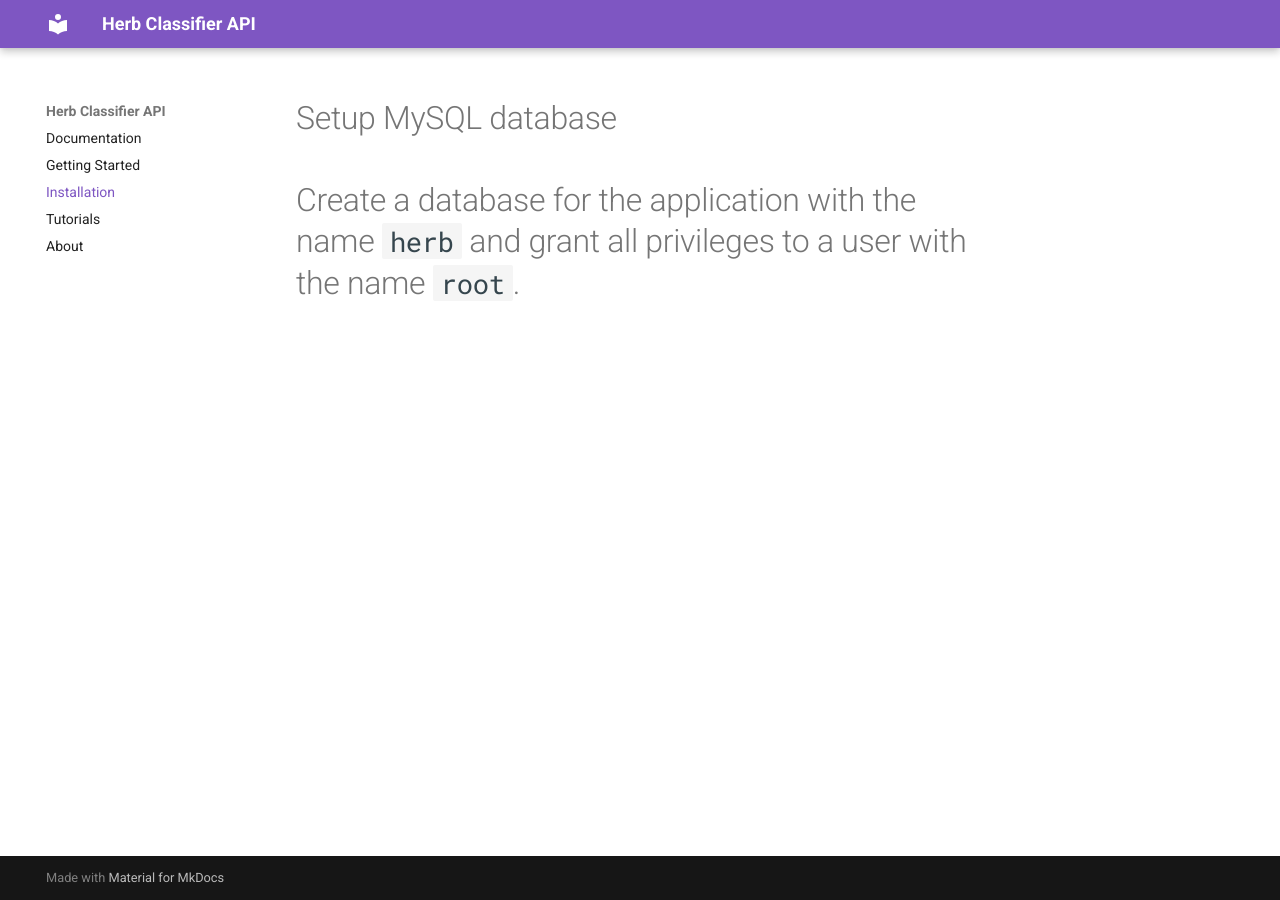
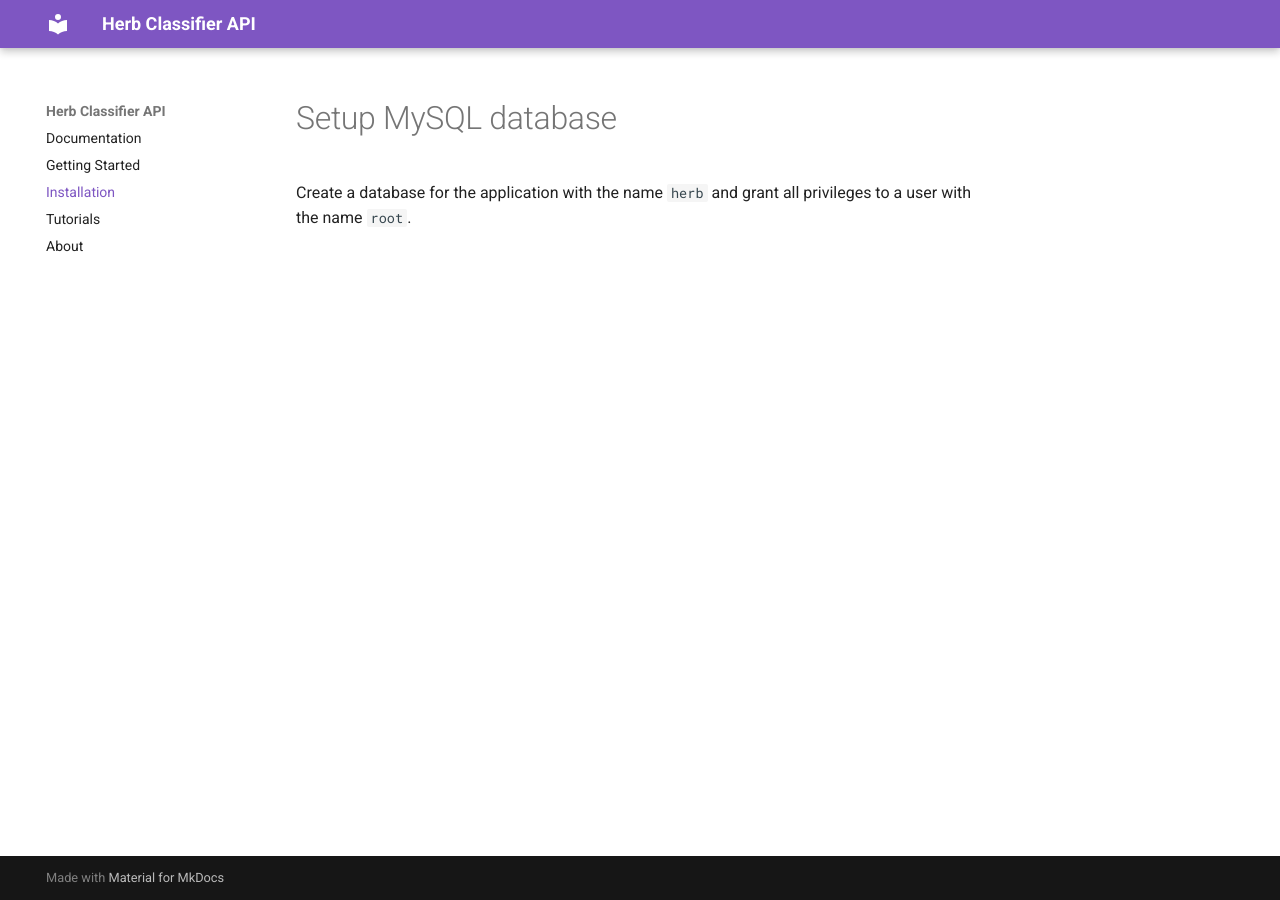
Before and after one commit to dilshankarunarathne/herb-classifier-backend, an MkDocs documentation site: the page built from docs/installation.md, in a window 1280 px wide. Built offline with MkDocs 1.6.1 and Material for MkDocs 9.7.7, drawn with Linux system fonts in a browser that asks for light colours.

```diff
--- a/docs/installation.md
+++ b/docs/installation.md
@@ -1,3 +1,3 @@
 # Setup MySQL database
 
-# Create a database for the application with the name `herb` and grant all privileges to a user with the name `root`.
+Create a database for the application with the name `herb` and grant all privileges to a user with the name `root`.
```
